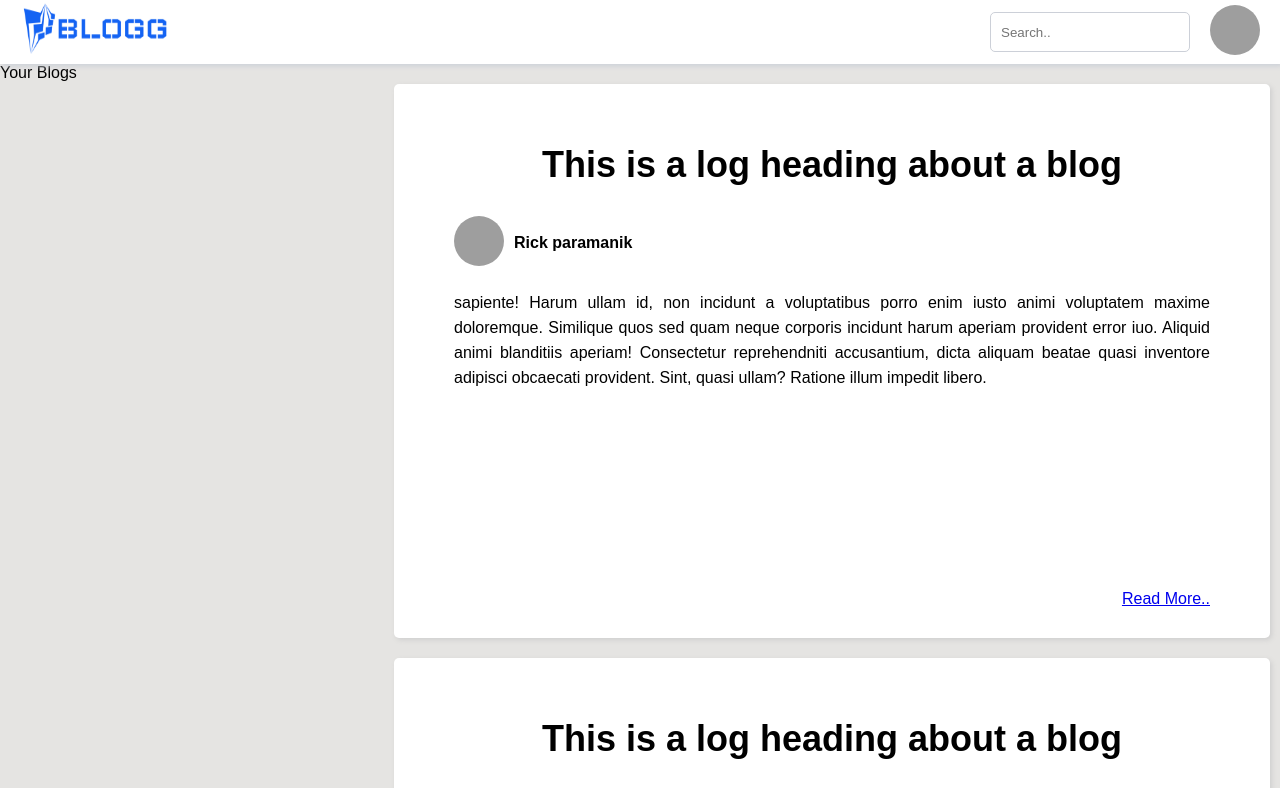
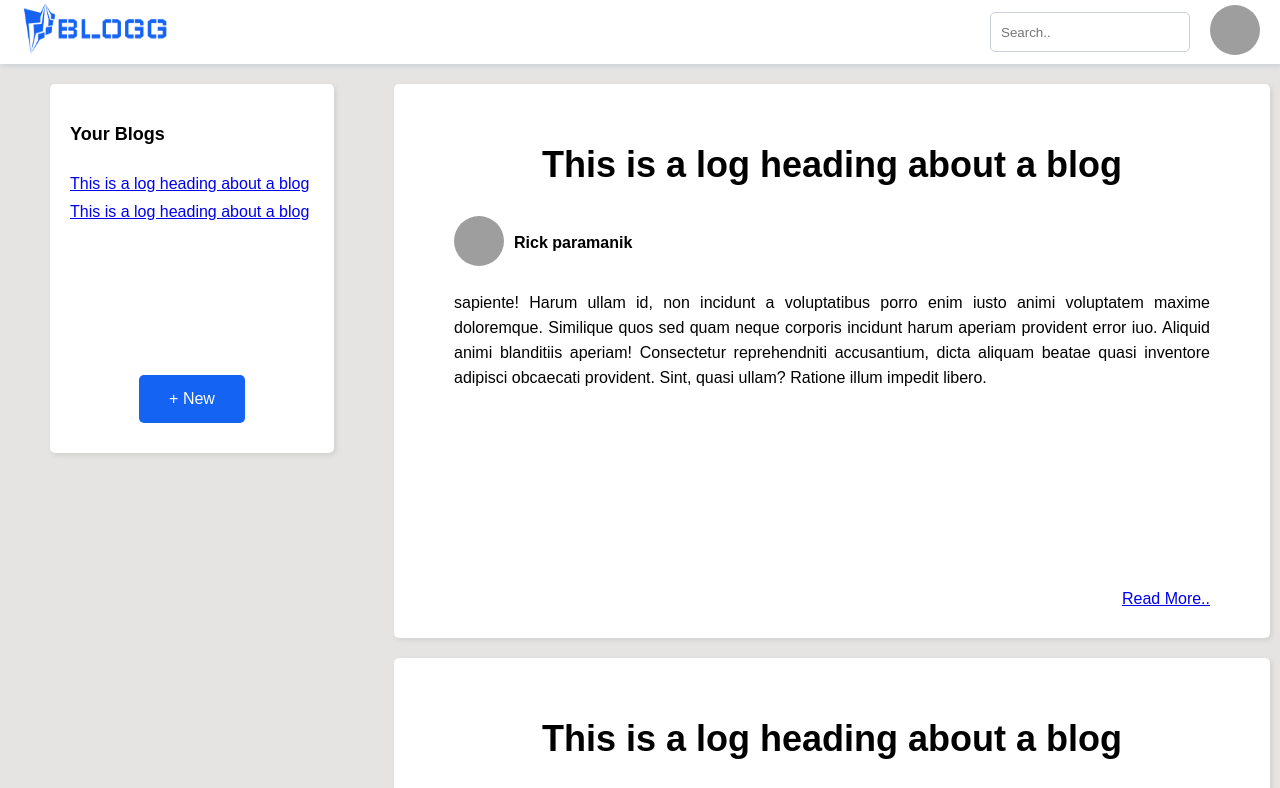
Before and after one commit to RickParamanik18/Blog-app, a React (Vite) app in the folder client/: page / in a window 1280 px wide. Shown: the top 788 px of the page. Built offline with nearby package versions, Linux system fonts and the light colour scheme; grey boxes are pictures that could not be loaded.

Commit message:
homepage complete

```diff
--- a/client/src/components/YourBlogs.jsx
+++ b/client/src/components/YourBlogs.jsx
@@ -1,6 +1,24 @@
-const YourBlogs = ()=>{
+import styles from "../styles/yourblogs.module.css";
+import { Link } from "react-router-dom";
+
+const YourBlogs = () => {
     return (
-        <div>Your Blogs</div>
-    )
-}
-export default YourBlogs
+        <div>
+            <div className={styles.container}>
+                <div className="h3">Your Blogs</div>
+                <div className={styles.blogs}>
+                    <div className={styles.blog_link}>
+                        <Link to="/">This is a log heading about a blog</Link>
+                    </div>
+                    <div className={styles.blog_link}>
+                        <Link to="/">This is a log heading about a blog</Link>
+                    </div>
+                </div>
+                <div className={styles.new_blog}>
+                    <Link to="/">+ New</Link>
+                </div>
+            </div>
+        </div>
+    );
+};
+export default YourBlogs;
--- a/client/src/index.css
+++ b/client/src/index.css
@@ -21,6 +21,20 @@ body{
     font-weight: bolder;
     margin: 30px 0px;
 }
+.h3{
+    font-size: 18px;
+    font-weight: bolder;
+    margin: 20px 0px;
+}
 .text-center{
     text-align: center;
 }
+::-webkit-scrollbar {
+    width: 5px;
+    height: 0px;
+    background: var(--white);
+    opacity: 0;
+}
+::-webkit-scrollbar-thumb {
+    background: var(--ghost);
+}
--- a/client/src/styles/blog.module.css
+++ b/client/src/styles/blog.module.css
@@ -31,3 +31,8 @@
     display: flex;
     flex-direction: row-reverse;
 }
+@media only screen and (max-width: 1000px) {
+    .blog {
+        padding: 30px 40px;
+    }
+}
--- a/client/src/styles/homepage.module.css
+++ b/client/src/styles/homepage.module.css
@@ -2,3 +2,8 @@
     display: grid;
     grid-template-columns: 30% 70%;
 }
+@media only screen and (max-width: 1000px) {
+    .container {
+        grid-template-columns: 100% ;
+    }
+}
--- /dev/null
+++ b/client/src/styles/yourblogs.module.css
@@ -0,0 +1,33 @@
+.container {
+    background: var(--white);
+    margin: 20px 50px;
+    border-radius: 5px;
+    padding: 20px;
+    position: sticky;
+    top: 84px;
+    box-shadow: 2px 2px 5px var(--alto);
+}
+.blog_link {
+    margin: 10px 0px;
+}
+.blogs {
+    height: 200px;
+    overflow: scroll;
+}
+.new_blog {
+    display: flex;
+    justify-content: center;
+}
+.new_blog a {
+    padding: 15px 30px;
+    text-decoration: none;
+    border-radius: 5px;
+    background: var(--primary);
+    color: var(--white);
+    margin: 10px 0px;
+}
+@media only screen and (max-width: 1000px) {
+    .container {
+        position: initial;
+    }
+}
```
